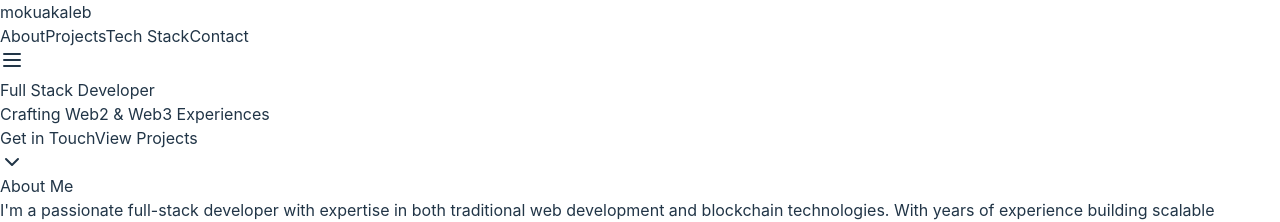
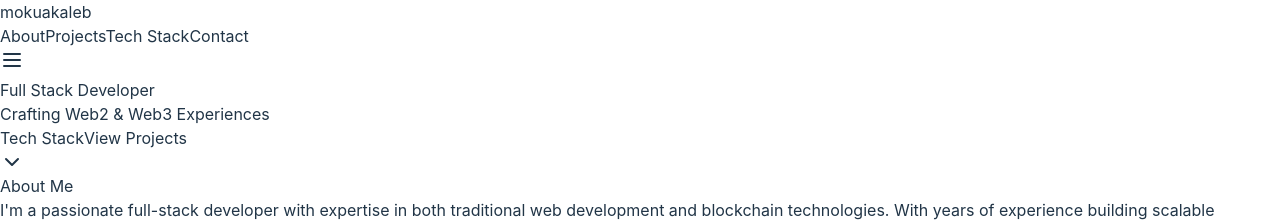
Before and after one commit to calebomondi/kalebmokua, a React (Vite) app: page / in a window 1280 px wide. Shown: the top 222 px of the page. Built offline with nearby package versions, Linux system fonts and the light colour scheme.

Commit message:
Update Portfolio component to change link text and target section

```diff
--- a/src/components/portifolio/portifolio.tsx
+++ b/src/components/portifolio/portifolio.tsx
@@ -96,9 +96,9 @@ const Portfolio = () => {
             Crafting Web2 & Web3 Experiences
           </p>
           <div className="flex justify-center space-x-6">
-            <a href="#contact" className="bg-white text-blue-600 px-8 py-3 rounded-full font-medium
-              hover:bg-blue-50 transition-all transform hover:scale-105">
-              Get in Touch
+            <a href={`#tech-stack`} className="border-2 border-white text-white px-8 py-3 rounded-full
+              font-medium hover:bg-white/10 transition-all transform hover:scale-105">
+              Tech Stack
             </a>
             <a href="#projects" className="border-2 border-white text-white px-8 py-3 rounded-full
               font-medium hover:bg-white/10 transition-all transform hover:scale-105">
```
